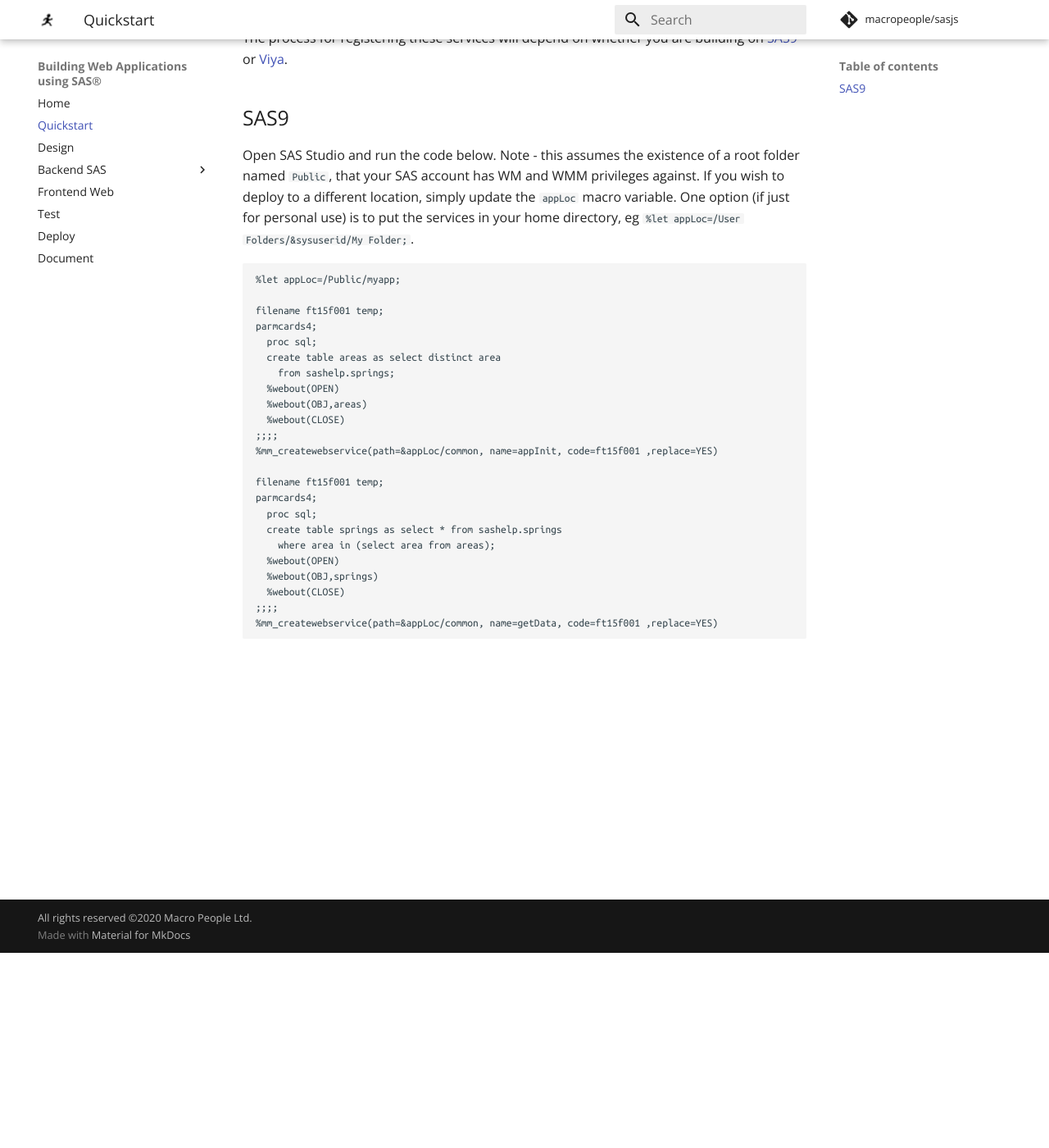
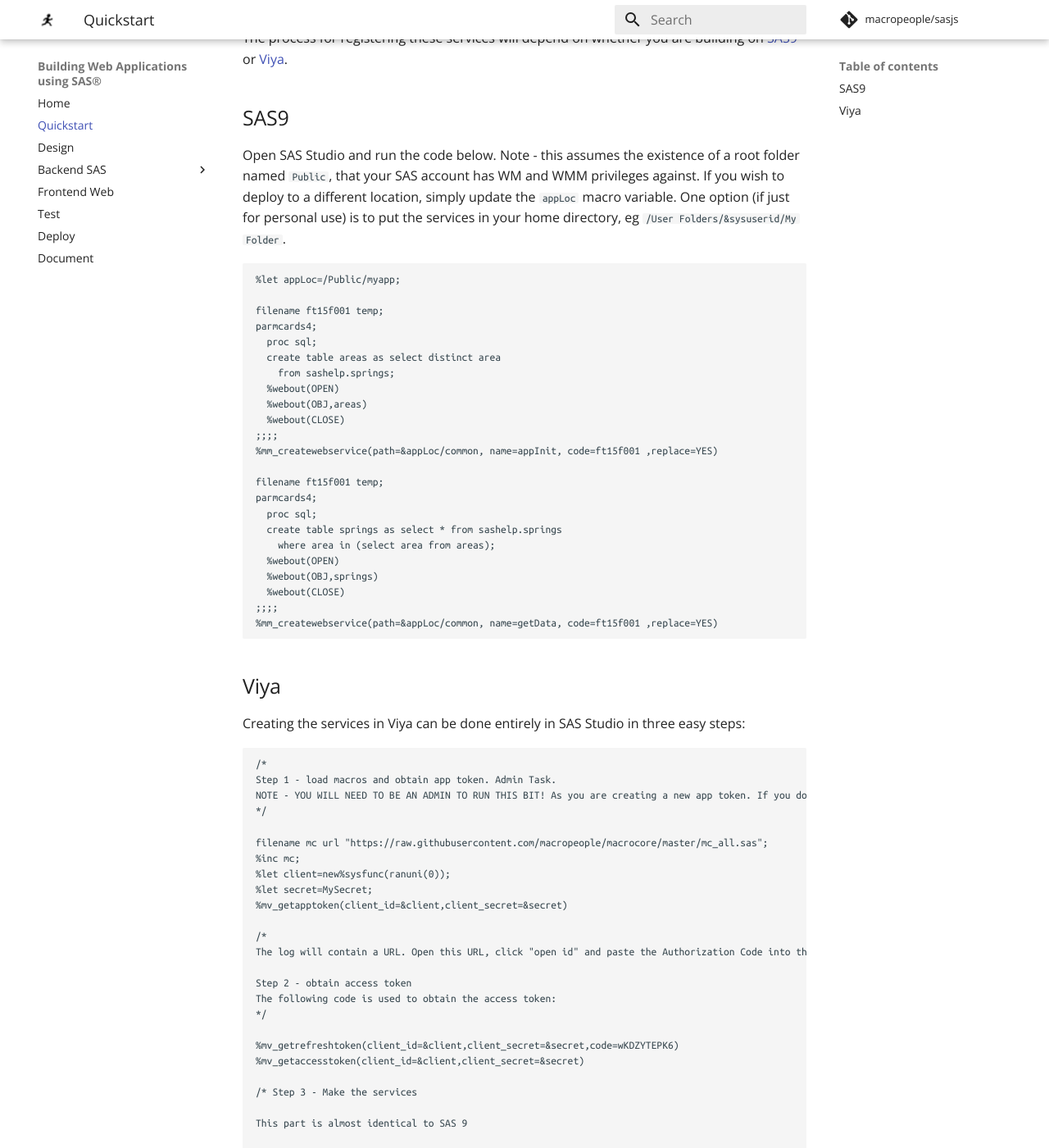
Before and after one commit to sasjs/sasjs.io, an MkDocs documentation site: the page built from docs/quickstart.md, in a window 1280 px wide and 1400 px high, scrolled down 238 px. Shown: the whole window at 82% size. Built offline with MkDocs 1.6.1 and Material for MkDocs 9.7.7, drawn with Linux system fonts in a browser that asks for light colours; comment, search, counter and statistics services are not loaded; old or Windows-style settings are respelled for this version of MkDocs; some of the changed text lies outside the part shown.

Commit message:
docs: quickstart update

````diff
--- a/docs/quickstart.md
+++ b/docs/quickstart.md
@@ -2,11 +2,11 @@
 
 All of the quickstart apps use two backend services, both of which query the `sashelp.springs` dataset.  The first is used to fetch a list of areas (to populate the dropdown) and the other will fetch a list of springs for a chosen area (to populate the grid).
 
-The process for registering these services will depend on whether you are building on [SAS9](#SAS9) or [Viya](#Viya).
+The process for registering these services will depend on whether you are building on [SAS9](#sas9) or [Viya](#viya).
 
 ## SAS9
 
-Open SAS Studio and run the code below.  Note - this assumes the existence of a root folder named `Public`, that your SAS account has WM and WMM privileges against.  If you wish to deploy to a different location, simply update the `appLoc` macro variable.  One option (if just for personal use) is to put the services in your home directory, eg `%let appLoc=/User Folders/&sysuserid/My Folder;`.
+Open SAS Studio and run the code below.  Note - this assumes the existence of a root folder named `Public`, that your SAS account has WM and WMM privileges against.  If you wish to deploy to a different location, simply update the `appLoc` macro variable.  One option (if just for personal use) is to put the services in your home directory, eg `/User Folders/&sysuserid/My Folder`.
 
 ```
 %let appLoc=/Public/myapp;
@@ -34,3 +34,59 @@
 %mm_createwebservice(path=&appLoc/common, name=getData, code=ft15f001 ,replace=YES)
 
 ```
+
+## Viya
+
+Creating the services in Viya can be done entirely in SAS Studio in three easy steps:
+
+```
+/*
+Step 1 - load macros and obtain app token. Admin Task.
+NOTE - YOU WILL NEED TO BE AN ADMIN TO RUN THIS BIT! As you are creating a new app token. If you don't have internet access, you'll need to go to that link and copy / paste / run the macros manually.
+*/
+
+filename mc url "https://raw.githubusercontent.com/macropeople/macrocore/master/mc_all.sas";
+%inc mc;
+%let client=new%sysfunc(ranuni(0));
+%let secret=MySecret;
+%mv_getapptoken(client_id=&client,client_secret=&secret)
+
+/*
+The log will contain a URL. Open this URL, click "open id" and paste the Authorization Code into the macro in step 2 below.
+
+Step 2 - obtain access token
+The following code is used to obtain the access token:
+*/
+
+%mv_getrefreshtoken(client_id=&client,client_secret=&secret,code=wKDZYTEPK6)
+%mv_getaccesstoken(client_id=&client,client_secret=&secret)
+
+/* Step 3 - Make the services
+
+This part is almost identical to SAS 9
+
+*/
+
+filename ft15f001 temp;
+parmcards4;
+  proc sql;
+  create table areas as select distinct area
+    from sashelp.springs;
+  %webout(OPEN)
+  %webout(OBJ,areas)
+  %webout(CLOSE)
+;;;;
+%mv_createwebservice(path=/Public/app/common, name=appInit, code=ft15f001 ,replace=YES)
+
+filename ft15f001 temp;
+parmcards4;
+  proc sql;
+  create table springs as select * from sashelp.springs
+    where area in (select area from areas);
+  %webout(OPEN)
+  %webout(OBJ,springs)
+  %webout(CLOSE)
+;;;;
+%mv_createwebservice(path=/Public/app/common, name=getData, code=ft15f001 ,replace=YES)
+
+```
````
Also changed, not shown: 2 other files.
